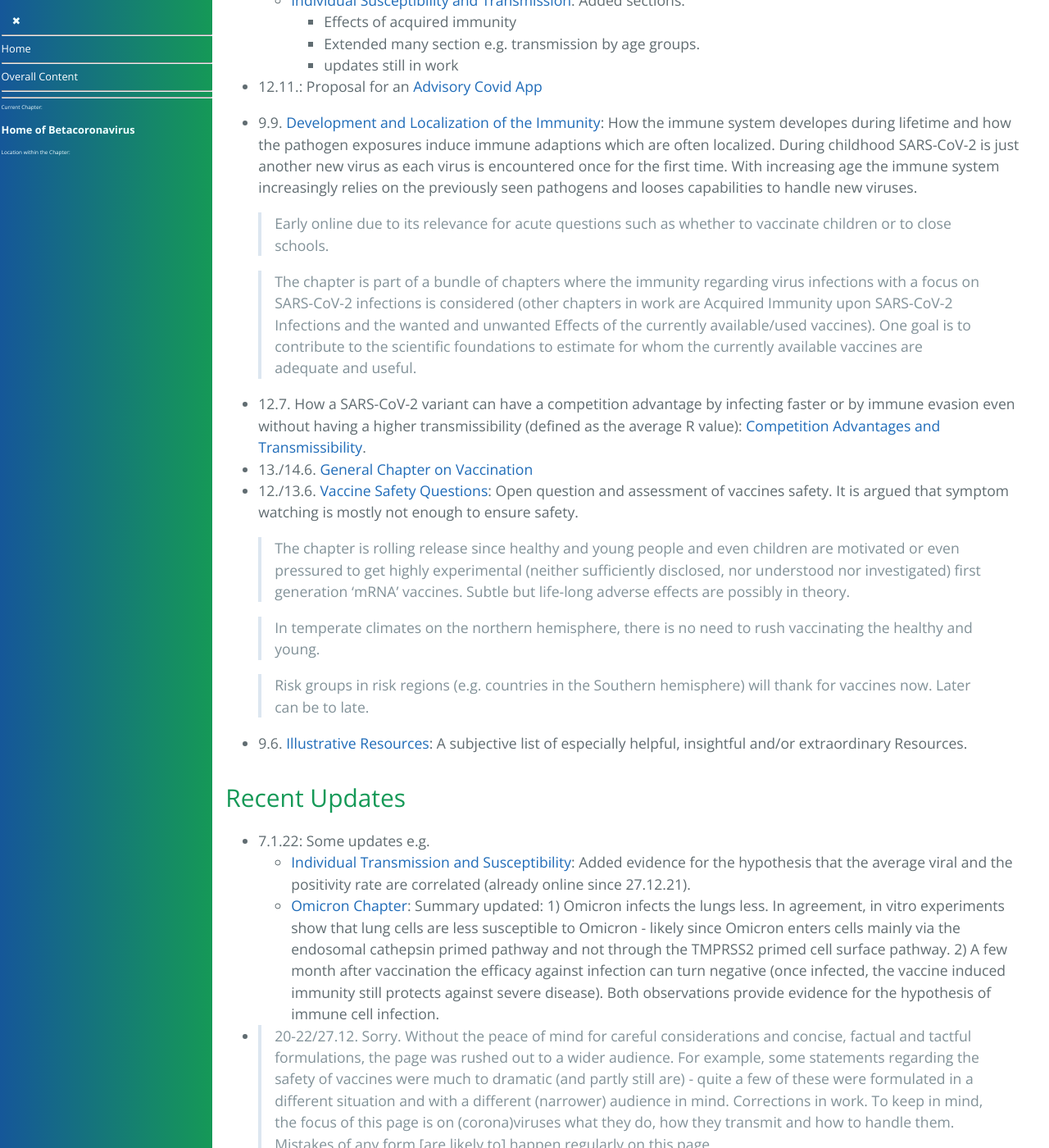
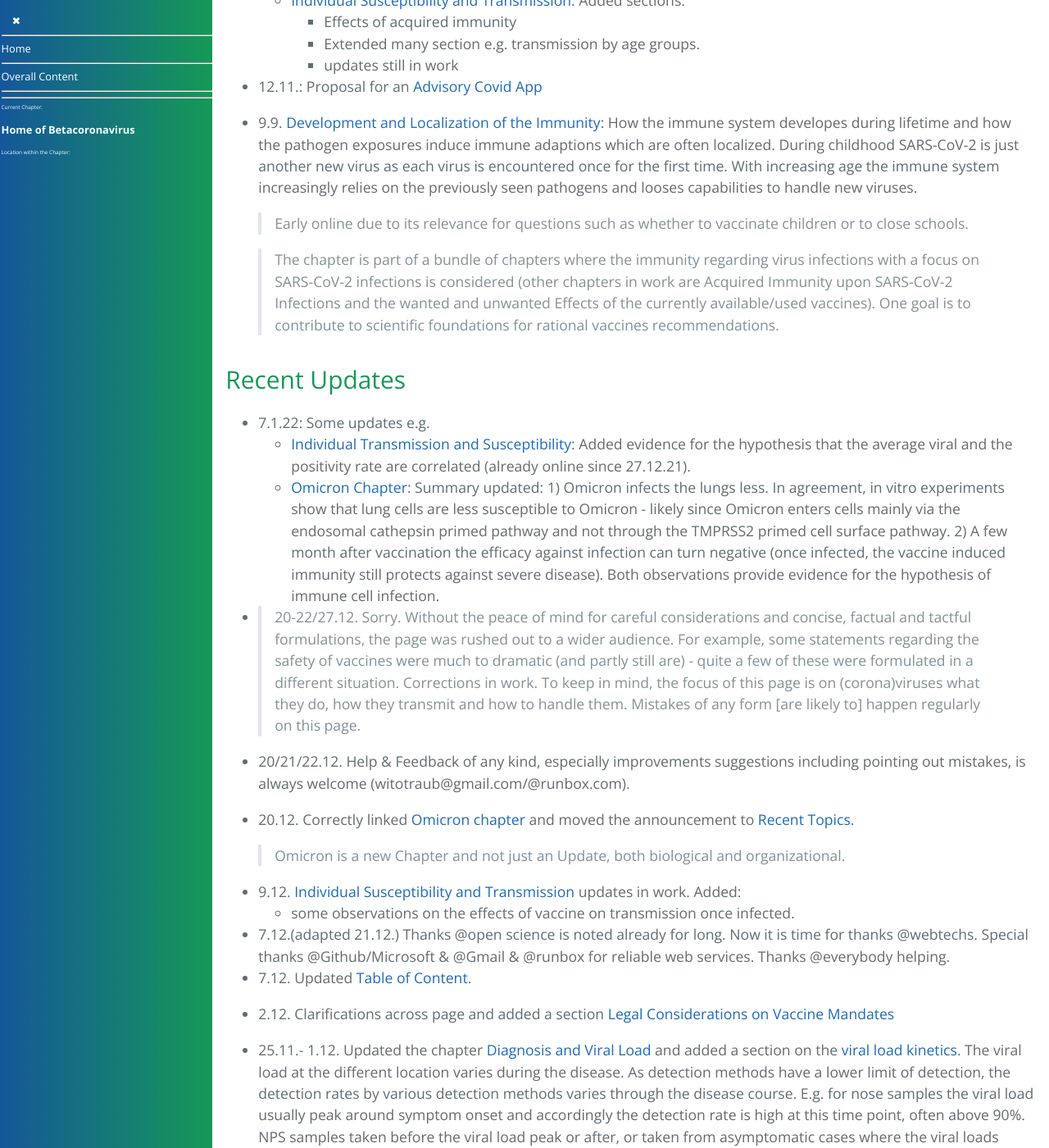
Before and after one commit to forestgrape/coronavirus, a Jekyll site: the page built from index.md, in a window 1280 px wide and 1400 px high, scrolled down 2057 px. Shown: the whole window at 82% size. Built offline with Jekyll 4.4.1, drawn with Linux system fonts in a browser that asks for light colours; our own code applies the rules of GitHub Pages for plain Markdown files; some of the changed text lies outside the part shown.

Commit message:
update section: formulations and moved to history

```diff
--- a/index.md
+++ b/index.md
@@ -63,20 +63,10 @@
 
 - 9.9. [Development and Localization of the Immunity](4_immunological/ontogenesis_and_locality_of_immunity.md): How the immune system developes during lifetime and how the pathogen exposures induce immune adaptions which are often localized. During childhood SARS-CoV-2 is just another new virus as each virus is encountered once for the first time. With increasing age the immune system increasingly relies on the previously seen pathogens and looses capabilities to handle new viruses.
 
-  > Early online due to its relevance for acute questions such as whether to vaccinate children or to close schools.
+  > Early online due to its relevance for questions such as whether to vaccinate children or to close schools.
 
-  > The chapter is part of a bundle of chapters where the immunity regarding virus infections with a focus on SARS-CoV-2 infections is considered (other chapters in work are Acquired Immunity upon SARS-CoV-2 Infections and the wanted and unwanted Effects of the currently available/used vaccines). One goal is to contribute to the scientific foundations to estimate for whom the currently available vaccines are adequate and useful.
+  > The chapter is part of a bundle of chapters where the immunity regarding virus infections with a focus on SARS-CoV-2 infections is considered (other chapters in work are Acquired Immunity upon SARS-CoV-2 Infections and the wanted and unwanted Effects of the currently available/used vaccines). One goal is to contribute to scientific foundations for rational vaccines recommendations.
 
-- 12.7. How a SARS-CoV-2 variant can have a competition advantage by infecting faster or by immune evasion even without having a higher transmissibility (defined as the average R value): [Competition Advantages and Transmissibility](5_epidemiological/competition_advantages.md).
-- 13./14.6. [General Chapter on Vaccination](10_vaccines/immunization.md)
-- 12./13.6. [Vaccine Safety Questions](10_vaccines/vaccine_safety.md): Open question and assessment of vaccines safety. It is argued that symptom watching is mostly not enough to ensure safety.
-  > The chapter is rolling release since healthy and young people and even children are motivated or even pressured to get highly experimental (neither sufficiently disclosed, nor understood nor investigated) first generation 'mRNA' vaccines. Subtle but life-long adverse effects are possibly in theory.
-
-  > In temperate climates on the northern hemisphere, there is no need to rush vaccinating the healthy and young.
-
-  > Risk groups in risk regions (e.g. countries in the Southern hemisphere) will thank for vaccines now. Later can be to late.
-
-- 9.6. [Illustrative Resources](1_introduction/illustrative_resources.md): A subjective list of especially helpful, insightful and/or extraordinary Resources.
 
 ### Recent Updates
 
@@ -86,9 +76,9 @@
   - [Individual Transmission and Susceptibility](5_epidemiological/individual_susceptibility_and_transmission.md): Added evidence for the hypothesis that the average viral and the positivity rate are correlated (already online since 27.12.21).
   - [Omicron Chapter](2_biological/omicron.md): Summary updated: 1) Omicron infects the lungs less. In agreement, in vitro experiments show that lung cells are less susceptible to Omicron - likely since Omicron enters cells mainly via the endosomal cathepsin primed pathway and not through the TMPRSS2 primed cell surface pathway. 2) A few month after vaccination the efficacy against infection can turn negative (once infected, the vaccine induced immunity still protects against severe disease). Both observations provide evidence for the hypothesis of immune cell infection.
 
-- > 20-22/27.12. Sorry. Without the peace of mind for careful considerations and concise, factual and tactful formulations, the page was rushed out to a wider audience. For example, some statements regarding the safety of vaccines were much to dramatic (and partly still are) - quite a few of these were formulated in a different situation and with a different (narrower) audience in mind. Corrections in work. To keep in mind, the focus of this page is on (corona)viruses what they do, how they transmit and how to handle them. Mistakes of any form [are likely to] happen regularly on this page.
+- > 20-22/27.12. Sorry. Without the peace of mind for careful considerations and concise, factual and tactful formulations, the page was rushed out to a wider audience. For example, some statements regarding the safety of vaccines were much to dramatic (and partly still are) - quite a few of these were formulated in a different situation. Corrections in work. To keep in mind, the focus of this page is on (corona)viruses what they do, how they transmit and how to handle them. Mistakes of any form [are likely to] happen regularly on this page.
 
-- 20/21/22.12. Help & Feedback of any kind, especially improvements suggestions, is always welcome (witotraub@gmail.com/@runbox.com).
+- 20/21/22.12. Help & Feedback of any kind, especially improvements suggestions including pointing out mistakes, is always welcome (witotraub@gmail.com/@runbox.com).
 
 - 20.12. Correctly linked [Omicron chapter](2_biological/omicron.md) and moved the announcement to [Recent Topics](#recent-topics-added).
 
@@ -103,20 +93,9 @@
 
 
 - 2.12. Clarifications across page and added a section [Legal Considerations on Vaccine Mandates](./7_social/individual_measures.md)
+
 - 25.11.- 1.12. Updated the chapter [Diagnosis and Viral Load](./3_medical/diagnosis_and_viral_load.md) and added a section on the [viral load kinetics](./3_medical/diagnosis_and_viral_load.md#viral-load-kinetics). The viral load at the different location varies during the disease. As detection methods have a lower limit of detection, the detection rates by various detection methods varies through the disease course. E.g. for nose samples the viral load usually peak around symptom onset  and accordingly the detection rate is high at this time point, often above 90%. NPS samples taken before the viral load peak or after, or taken from asymptomatic cases where the viral loads tends to be lower the detection decreases.
-- 27.11.: Restrictions should be nearly no for children, very relaxed teenagers and relaxed for the twenties.
-- 14./15.11.: Fixed some mistakes. E.g. in [immuno assyas](./3_medical/immuno_assyas.md), some scrolling error, many spelling mistakes. Clarifications in [viruses](./2_biological/viruses.md) and [coronaviruses](2_biological/coronavirus.md) (ongoing work).
-- 13.-15.11.: Formulations. Some formulations changed back and forth.
-  > *When rules restrict individuals based on R values or even without medical basis - both is in general firmly opposed on this page -, conciseness and directness are the focus.*
-- 12.11.: Updates across the page, for example: added pictures to [Diagnosis and Viral Load](3_medical/diagnosis_and_viral_load.md).
-- 12.9.: [Development and Localization of the Immunity](4_immunological/ontogenesis_and_locality_of_immunity.md) clarified and extended.
-- 9.9. Many small changes across the page and a new chapter added: [Recent Topics added](#recent-topics-added).
-- 5.9.: New brainstorming [Chapter on Air Quality](7_social/good_air.md). How to measure, achieve and certify the air quality.
-- 1.9.: Added some references that a lifestyle [movement](6_prevention_and_treatment/movement.md) helps to prevent severe Covid.
-- 27.8.: New Accompanying Page which contains situations estimates/analyses for Switzerland: <https://forestgrape.github.io/corona-ch/> (Page in German)
-- 27.8.: Section [Outdoors is Safer](7_social/controlling.md#outdoors-is-safer) on the controlling page clarified.
-* [-> Full Update History](./1_introduction/update_history.md)
-
+- 27.11.: Note: *Restrictions should be nearly no for children, very relaxed teenagers and relaxed for the twenties.*
 
 
 ---
```
